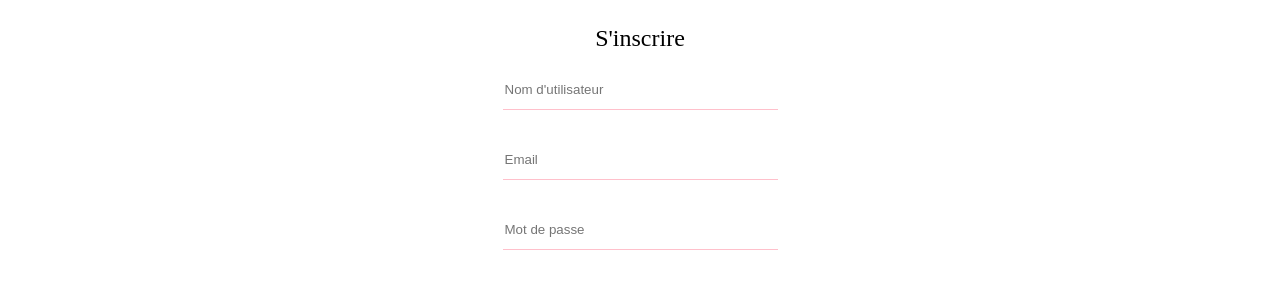
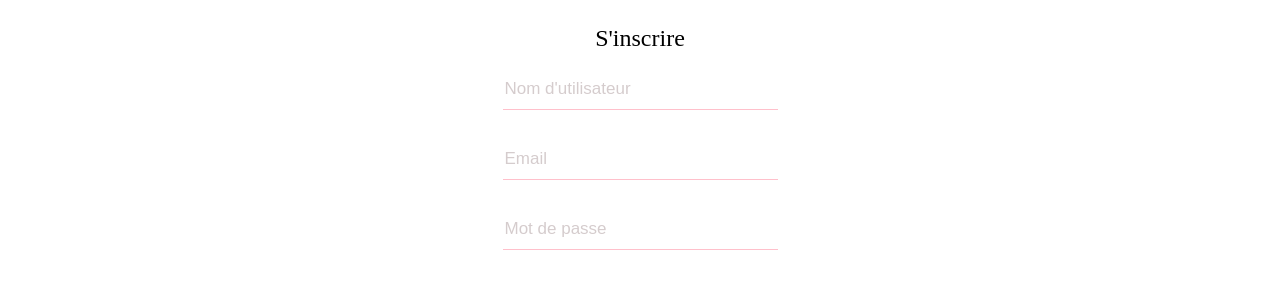
Before and after one commit to Pomelodies/vinted-app, a React (Vite) app: page /signup in a window 1280 px wide. Shown: the part 124-418 px from the top of the page. Built offline with nearby package versions, Linux system fonts and the light colour scheme.

Commit message:
Signup updated - account created - token in cookies

```diff
--- a/package.json
+++ b/package.json
@@ -11,6 +11,7 @@
   },
   "dependencies": {
     "axios": "^1.13.2",
+    "js-cookie": "^3.0.5",
     "react": "^19.2.0",
     "react-dom": "^19.2.0",
     "react-router-dom": "^7.9.6"
--- a/src/App.css
+++ b/src/App.css
@@ -169,6 +169,11 @@ h2 {
   height: 40px;
 }
 
+.form-signup input::placeholder {
+  color: #d5cccd;
+  font-size: 17px;
+}
+
 .disclaimer {
   font-size: 12px;
   color: #999999;
--- a/src/App.jsx
+++ b/src/App.jsx
@@ -1,4 +1,5 @@
 import "./App.css";
+import Cookies from "js-cookie";
 
 // import de react-router
 import { BrowserRouter as Router, Routes, Route } from "react-router-dom";
--- a/src/pages/Signup.jsx
+++ b/src/pages/Signup.jsx
@@ -1,16 +1,17 @@
 import { Link } from "react-router-dom";
 import axios from "axios";
 import { useState } from "react";
+import Cookies from "js-cookie";
 
 const Signup = () => {
-  const [name, setName] = useState("");
+  const [username, setUsername] = useState("");
   const [email, setEmail] = useState("");
   const [password, setPassword] = useState("");
   const [newsletter, setNewsletter] = useState(false);
 
-  const handleNameChange = (event) => {
+  const handleUsernameChange = (event) => {
     const value = event.target.value;
-    setName(value);
+    setUsername(value);
   };
 
   const handleEmailChange = (event) => {
@@ -28,9 +29,36 @@ const Signup = () => {
     setNewsletter(value);
   };
 
-  const handleSubmit = (event) => {
+  const handleSubmit = async (event) => {
     event.preventDefault();
-    console.log(name, email, password, newsletter);
+    // console.log(username, email, password, newsletter); SailorMoon sailor-moon@mail.com Artemis true
+
+    //requête type POST Axios
+    try {
+      const response = await axios.post(
+        "https://lereacteur-vinted-api.herokuapp.com/user/signup",
+        {
+          username: username,
+          email: email,
+          password: password,
+          newsletter: newsletter,
+        }
+      );
+      console.log(response.data);
+      //{
+      //     "_id": "691f265ec5938e80b955ff56",
+      //     "email": "sailor-moon1@mail.com",
+      //     "token": "Kopn4_SAGPFQCZWkdVfxgzCBqRLhBovy6ROvDkL1o2boIawbvfumoz7IlgP_o903",
+      //     "account": {
+      //         "username": "SailorMoon1"
+      //     }
+      // }
+      const token = response.data.token;
+      console.log(token);
+      Cookies.set("token", token);
+    } catch (error) {
+      console.log(error.response);
+    }
   };
 
   return (
@@ -40,9 +68,9 @@ const Signup = () => {
         <input
           type="text"
           name="name"
-          value={name}
+          value={username}
           placeholder="Nom d'utilisateur"
-          onChange={handleNameChange}
+          onChange={handleUsernameChange}
         />
         <input
           type="email"
```
Also changed, not shown: 1 other file (tests, documents, lock files or other folders).
